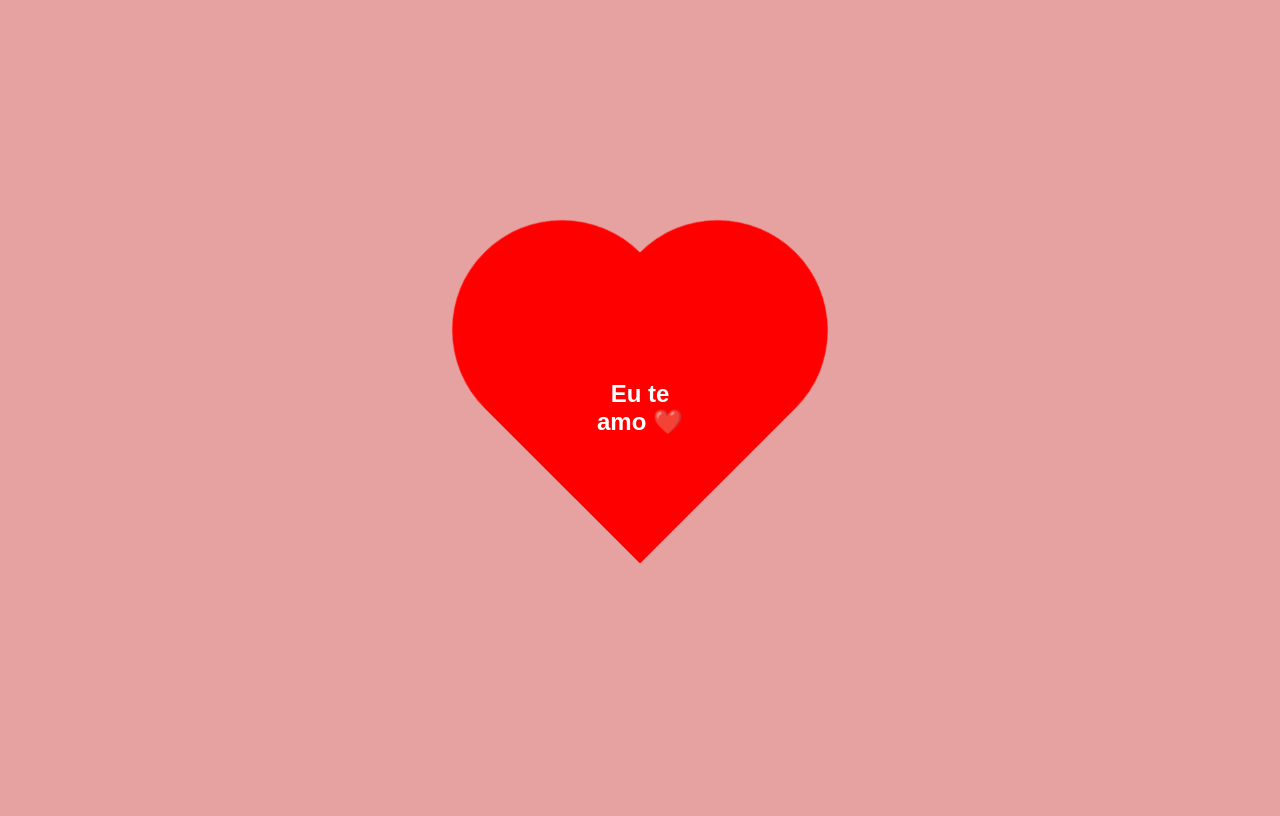
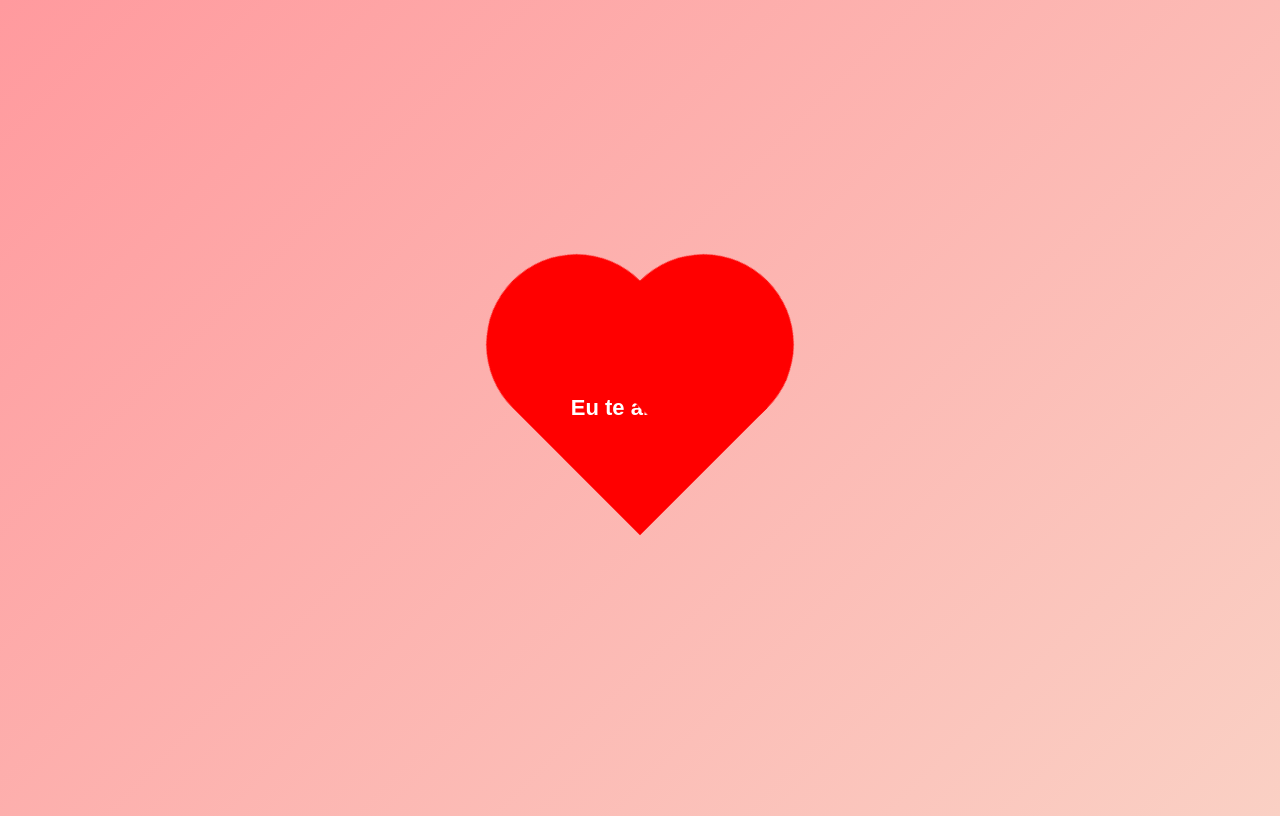
Before and after one commit to cleitinho1234/meu-site, a plain HTML site: page index.html in a window 1280 px wide. Drawn offline with Linux system fonts and the light colour scheme.

Commit message:
Revamp heart animation and background style
Updated the heart animation and style for improved visuals.

```diff
--- a/index.html
+++ b/index.html
@@ -12,59 +12,64 @@ display:flex;
 justify-content:center;
 align-items:center;
 height:100vh;
-background:#e6a1a1;
+background:linear-gradient(135deg,#ff9a9e,#fad0c4);
 overflow:hidden;
 font-family:Arial;
 }
 
-.container{
+.heart{
 position:relative;
+width:180px;
+height:180px;
+background:red;
+transform:rotate(-45deg);
 cursor:pointer;
-}
-
-.heart{
-width:220px;
-height:220px;
-background:red;
-position:relative;
-transform:rotate(-45deg);
 animation:beat 1s infinite;
+display:flex;
+justify-content:center;
+align-items:center;
 }
 
 .heart:before,
 .heart:after{
 content:"";
 position:absolute;
-width:220px;
-height:220px;
+width:180px;
+height:180px;
 background:red;
 border-radius:50%;
 }
 
 .heart:before{
-top:-110px;
+top:-90px;
 left:0;
 }
 
 .heart:after{
-left:110px;
+left:90px;
 top:0;
 }
 
 .text{
 position:absolute;
-top:50%;
-left:50%;
-transform:translate(-50%,-50%);
+transform:rotate(45deg);
 color:white;
-font-size:24px;
 font-weight:bold;
+font-size:22px;
 text-align:center;
+width:160px;
+line-height:1.2;
+animation:textBeat 1s infinite;
 }
 
 @keyframes beat{
 0%,100%{transform:scale(1) rotate(-45deg);}
-50%{transform:scale(1.15) rotate(-45deg);}
+50%{transform:scale(1.2) rotate(-45deg);}
+}
+
+@keyframes textBeat{
+0%,100%{transform:rotate(45deg) scale(1);}
+50%{transform:rotate(45deg) scale(1.15);}
 }
 
 .particle{
@@ -84,12 +89,8 @@ animation:fly 1s linear forwards;
 
 <body>
 
-<div class="container" onclick="loveClick()">
-
-<div class="heart"></div>
-
+<div class="heart" onclick="loveClick()">
 <div class="text">Eu te amo ❤️</div>
-
 </div>
 
 <script>
```
